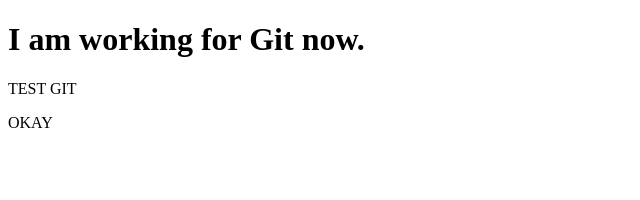
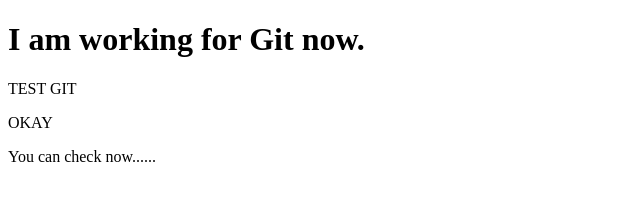
Before and after one commit to AshfaqMah/third-git, a plain HTML site: page index.html in a window 1280 px wide. Shown: the whole page, without its empty margins (0-640 px from the left). Drawn offline with Linux system fonts and the light colour scheme.

Commit message:
Update index.html

```diff
--- a/index.html
+++ b/index.html
@@ -10,5 +10,6 @@
         <h1>I am working for Git now.</h1>
         <p>TEST GIT</p>
         <p>OKAY</p>
+        <p>You can check now......</p>
     </body>
 </html>
```
